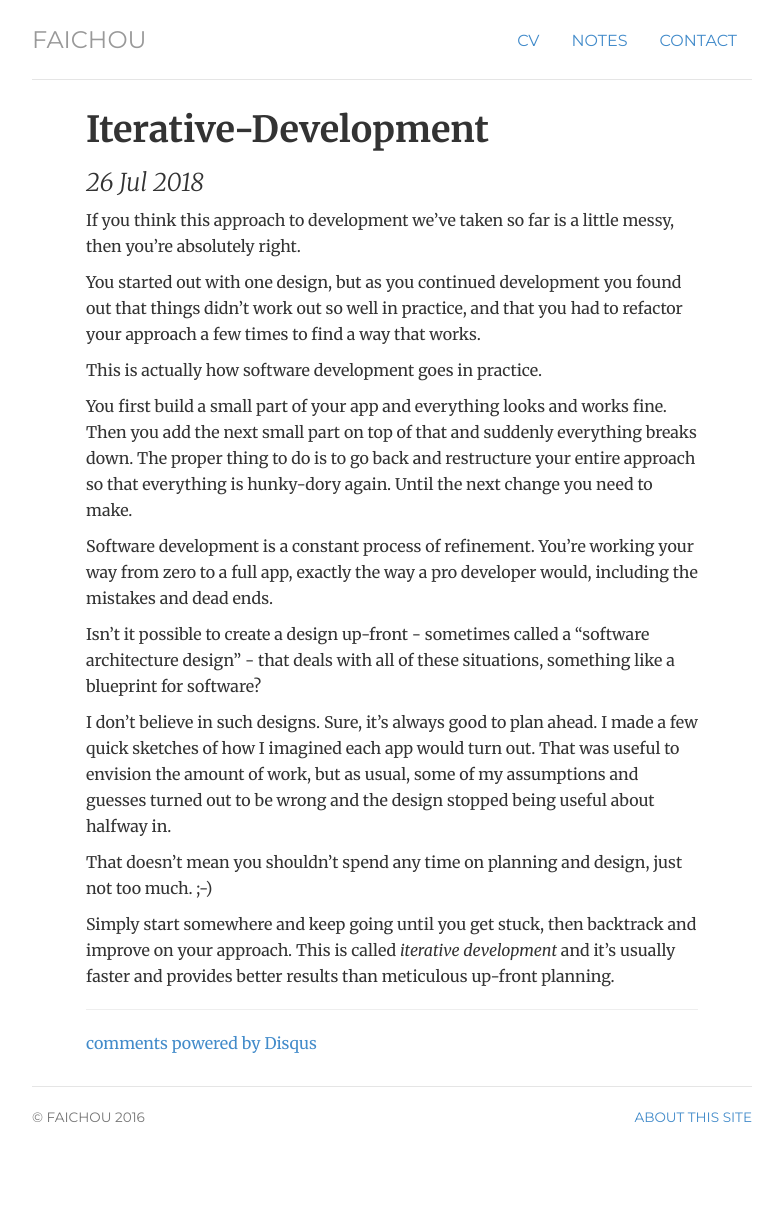
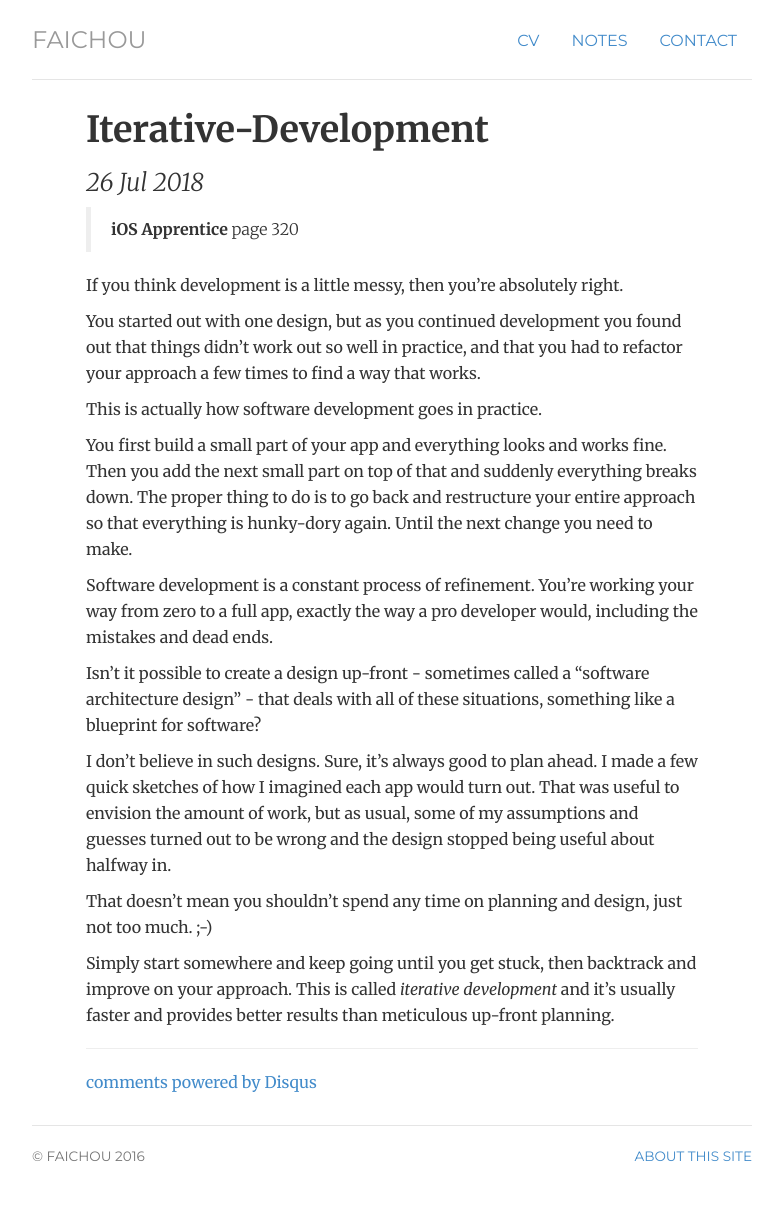
Before and after one commit to FaiChou/faichou.github.io, a Jekyll site: the page built from _posts/2018-07-26-Iterative-Development.md, in a window 1280 px wide. Shown: the whole page, without its empty margins (248-1031 px from the left). Built offline with Jekyll 4.4.1, drawn with Linux system fonts in a browser that asks for light colours; comment, search, counter and statistics services are not loaded; before the commit the page ends 1178 px from its top, so only the background shows below that.

Commit message:
update blog

```diff
--- a/_posts/2018-07-26-Iterative-Development.md
+++ b/_posts/2018-07-26-Iterative-Development.md
@@ -4,7 +4,9 @@ title: "Iterative-Development"
 date: 2018-07-26
 ---
 
-If you think this approach to development we've taken so far is a little messy, then you're absolutely right.
+> **iOS Apprentice** page 320
+
+If you think development is a little messy, then you're absolutely right.
 
 You started out with one design, but as you continued development you found out that things didn't work out so well in practice, and that you had to refactor your approach a few times to find a way that works.
 
```
